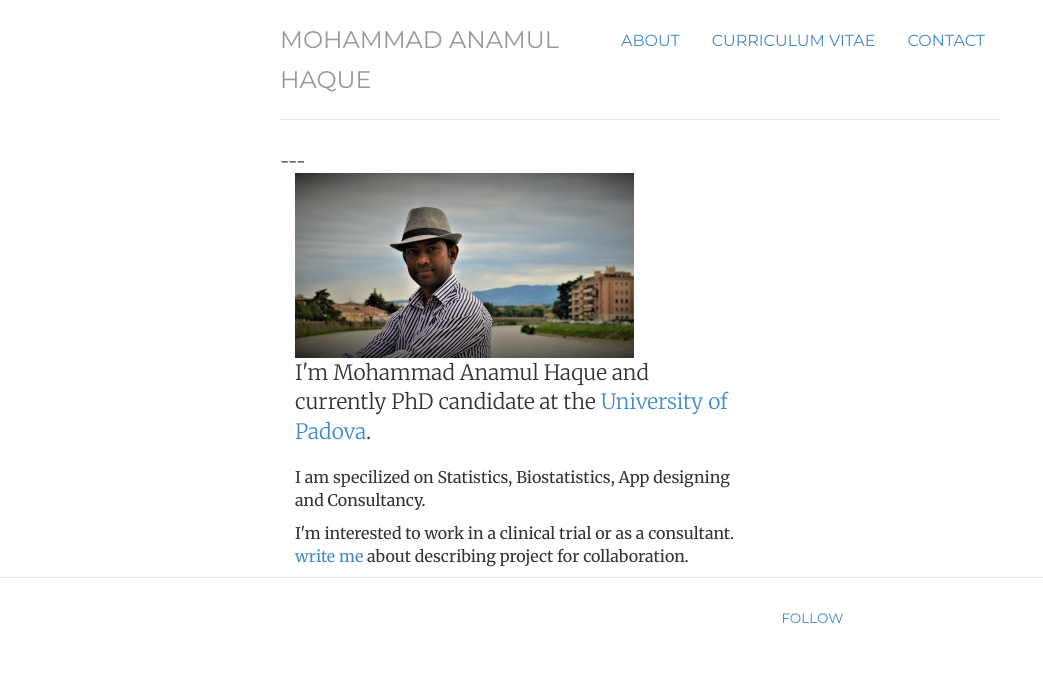
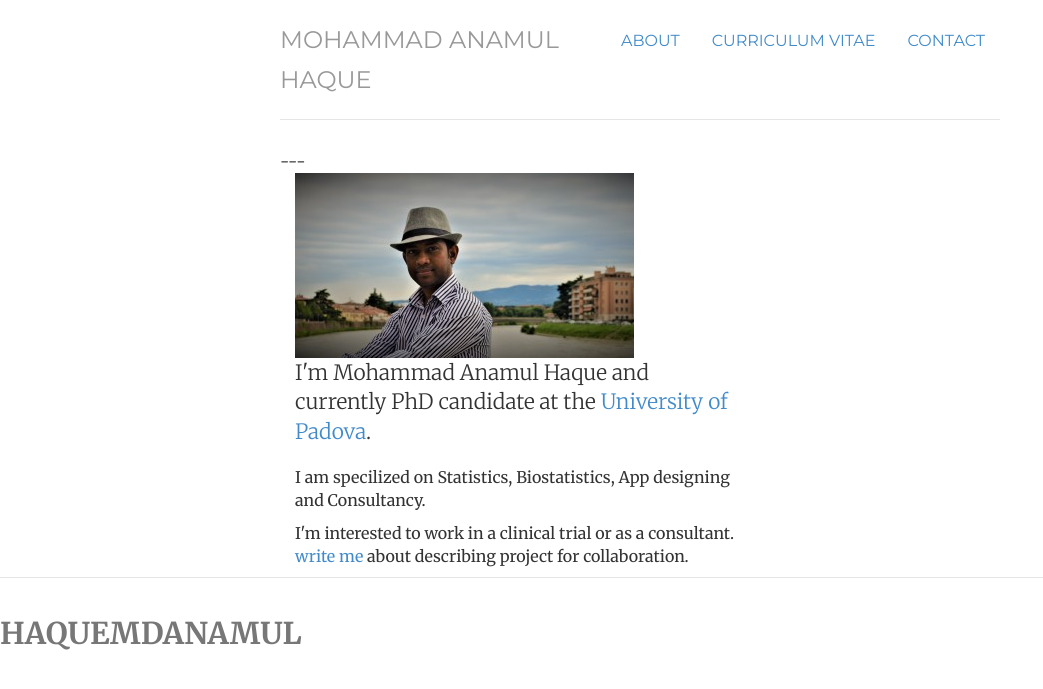
Before and after one commit to haquemdanamul/haquemdanamul, a Jekyll site: the page built from index.html, in a window 1280 px wide. Shown: the top 689 px of the page, without its empty margins (0-1043 px from the left). Built offline with Jekyll 4.4.1, drawn with Linux system fonts in a browser that asks for light colours; nearby versions of some CDN libraries; library files that are not in the unit come from our copies.

Commit message:
Update footer.html

```diff
--- a/_includes/footer.html
+++ b/_includes/footer.html
@@ -1,10 +1,110 @@
 <div class="footer">
-	<div class="row">
-	<div class="col-sm-8">
-	<p><small></small></p>
-	</div>
-	<div class="col-sm-8" role="navigation">
-	<p class="nav nav-pills pull-right"><small><a href="/follow" title="FOLLOW">FOLLOW</a></small></p>
-	</div>
-	</div>
-</div> <!-- /footer -->
+  <div class="row">
+    <div class="col-xs-12 col-sm-6 col-md-6 col-lg-8 header-left">
+      <h1>{{ site.name | escape }}</h1>
+      <h2>{{ site.title | escape }}</h2>
+    </div>
+    <div class="col-xs-12 col-sm-6 col-md-6 col-lg-4 header-right">
+      <ul class="icons no-print">
+<!--         {%- if site.dribbble_username -%}
+          <li>
+            <a target="_blank" href="https://dribbble.com/{{ site.dribbble_username| cgi_escape | escape }}" class="button button--sacnite button--round-l">
+              <i class="fa fa-dribbble" title="Dribble link"></i>
+            </a>
+          </li>
+        {%- endif -%} -->
+        {%- if site.facebook_username -%}
+          <li>
+            <a target="_blank" href="https://www.facebook.com/{{ site.facebook_username| cgi_escape | escape }}" class="button button--sacnite button--round-l">
+              <i class="fa fa-facebook" title="Facebook link"></i>
+            </a>
+          </li>
+        {%- endif -%}
+<!--         {%- if site.flickr_username -%}
+          <li>
+            <a target="_blank" href="https://www.flickr.com/photos/{{ site.flickr_username| cgi_escape | escape }}" class="button button--sacnite button--round-l">
+              <i class="fa fa-flickr" title="Flickr link"></i>
+            </a>
+          </li>
+        {%- endif -%}
+ -->        {%- if site.github_username -%}
+          <li>
+            <a target="_blank" href="https://github.com/{{ site.github_username| cgi_escape | escape }}" class="button button--sacnite button--round-l">
+              <i class="fa fa-github" title="Github link"></i>
+            </a>
+          </li>
+        {%- endif -%}
+        {%- if site.instagram_username -%}
+          <li>
+            <a target="_blank" href="https://www.instagram.com/{{ site.instagram_username| cgi_escape | escape }}" class="button button--sacnite button--round-l">
+              <i class="fa fa-instagram" title="Instagram link"></i>
+            </a>
+          </li>
+        {%- endif -%}
+        {%- if site.linkedin_username -%}
+          <li>
+            <a target="_blank" href="https://www.linkedin.com/in/{{ site.linkedin_username| cgi_escape | escape }}" class="button button--sacnite button--round-l">
+              <i class="fa fa-linkedin" title="Linkedin link"></i>
+            </a>
+          </li>
+        {%- endif -%}
+<!--         {%- if site.xing_username -%}
+          <li>
+            <a target="_blank" href="https://www.xing.com/profile/{{ site.xing_username| cgi_escape | escape }}" class="button button--sacnite button--round-l">
+              <i class="fa fa-xing" title="Xing link"></i>
+            </a>
+          </li>
+        {%- endif -%}
+        {%- if site.pinterest_username -%}
+          <li>
+            <a target="_blank" href="https://www.pinterest.com/{{ site.pinterest_username| cgi_escape | escape }}" class="button button--sacnite button--round-l">
+              <i class="fa fa-pinterest" title="Pintrest link"></i>
+            </a>
+          </li>
+        {%- endif -%}
+ -->        {%- if site.twitter_username -%}
+          <li>
+            <a target="_blank" href="https://twitter.com/{{ site.twitter_username| cgi_escape | escape }}" class="button button--sacnite button--round-l">
+              <i class="fa fa-twitter" title="Twitter link"></i>
+            </a>
+          </li>
+        {%- endif -%}
+        {%- if site.youtube_username -%}
+          <li>
+            <a target="_blank" href="https://www.youtube.com/{{ site.youtube_username| cgi_escape | escape }}" class="button button--sacnite button--round-l">
+              <i class="fa fa-youtube-play" title="Youtube link"></i>
+            </a>
+          </li>
+        {%- endif -%}
+<!--         {%- if site.googleplus_username -%}
+          <li>
+            <a target="_blank" href="https://plus.google.com/{{ site.googleplus_username| escape }}" class="button button--sacnite button--round-l">
+              <i class="fa fa-google-plus" title="Google plus link"></i>
+            </a>
+          </li>
+        {%- endif -%} -->
+      </ul>
+
+      {%- if site.email -%}
+        <p>
+          Send me an Email: <a href="mailto:{{ site.email }}" target="_blank">{{ site.email | escape }}</a>
+        </p>
+      {%- endif -%}
+      {%- if site.telegram -%}
+        <p>
+          Write me on Telegram: <a href="http://t.me/{{ site.telegram| cgi_escape | escape }}" target="_blank">{{ site.telegram | escape }}</a>
+        </p>
+      {%- endif -%}
+      {%- if site.phone -%}
+        <p>
+          Phone: {{ site.phone | escape }}
+        </p>
+      {%- endif -%}
+      {%- if site.website -%}
+        <p>
+          Web: {% include a.html href=site.website %}{{ site.website | escape }}</a>
+        </p>
+      {%- endif -%}
+    </div>
+  </div>
+</div>
```
